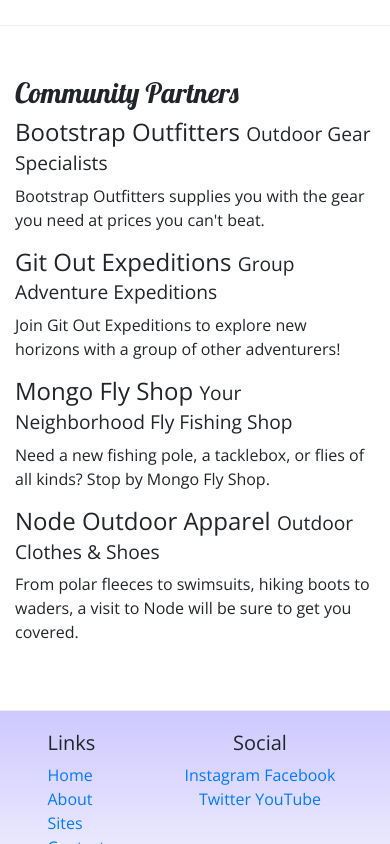
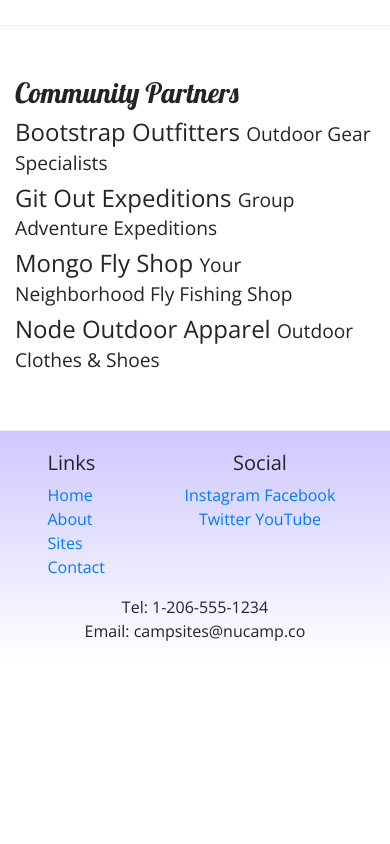
Before and after one commit to AlexZanabria/nucampsite, a website: page aboutus.html in a window 390 px wide. Shown: the part 638-1482 px from the top of the page. After the commit the page ends 1301 px from the top, so only its background shows below. Drawn offline with nearby package versions, Linux system fonts and the light colour scheme.

Commit message:
nucampsite task3 azanabria

```diff
--- a/aboutus.html
+++ b/aboutus.html
@@ -47,13 +47,13 @@
             <div class="col">
                 <h3>Community Partners</h3>
                 <h4>Bootstrap Outfitters <small>Outdoor Gear Specialists</small></h4>
-                <p>Bootstrap Outfitters supplies you with the gear you need at prices you can't beat.</p>
+                <p class="d-none d-sm-block">Bootstrap Outfitters supplies you with the gear you need at prices you can't beat.</p>
                 <h4>Git Out Expeditions <small>Group Adventure Expeditions</small></h4>
-                <p>Join Git Out Expeditions to explore new horizons with a group of other adventurers!</p>
+                <p class="d-none d-sm-block">Join Git Out Expeditions to explore new horizons with a group of other adventurers!</p>
                 <h4>Mongo Fly Shop <small>Your Neighborhood Fly Fishing Shop</small></h4>
-                <p>Need a new fishing pole, a tacklebox, or flies of all kinds? Stop by Mongo Fly Shop.</p>
+                <p class="d-none d-sm-block">Need a new fishing pole, a tacklebox, or flies of all kinds? Stop by Mongo Fly Shop.</p>
                 <h4>Node Outdoor Apparel <small>Outdoor Clothes & Shoes</small></h4>
-                <p>From polar fleeces to swimsuits, hiking boots to waders, a visit to Node will be sure to get you covered.</p>
+                <p class="d-none d-sm-block">From polar fleeces to swimsuits, hiking boots to waders, a visit to Node will be sure to get you covered.</p>
             </div>
         </div>
     </div>
```
Also changed, not shown: index.html (+4 -4 lines).
